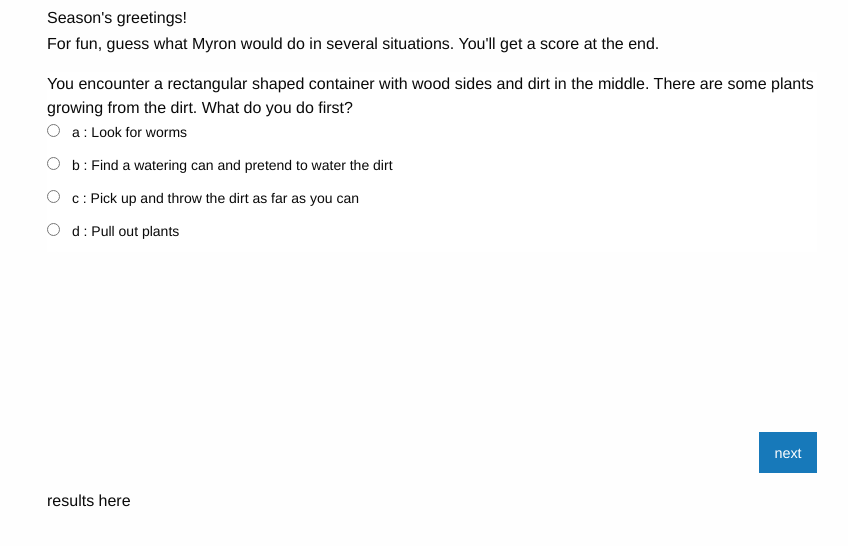
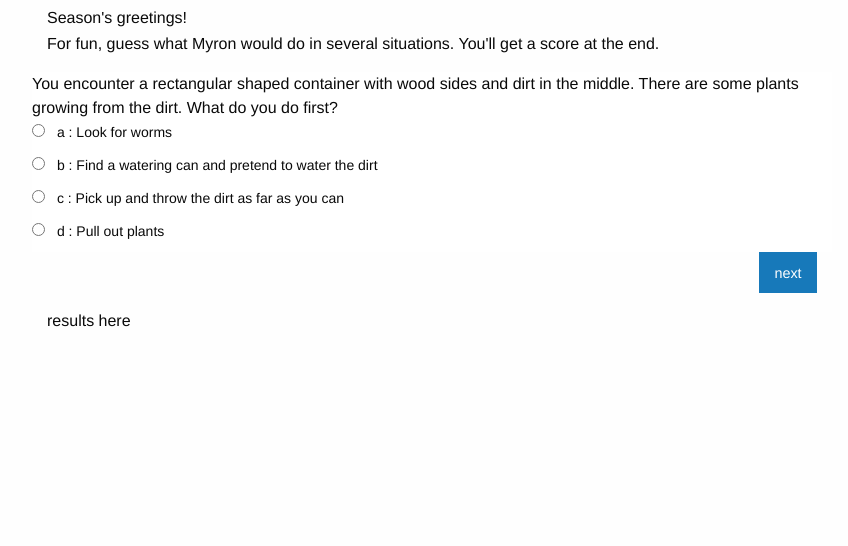
Before and after one commit to mrengy/card2021, a plain HTML site: page index.html in a window 1280 px wide. Shown: the part 70-616 px from the top of the page, without its empty margins (8-856 px from the left). Drawn offline with Linux system fonts and the light colour scheme.

Commit message:
resizing quiz container based on question height

```diff
--- a/css/app.scss
+++ b/css/app.scss
@@ -12,8 +12,13 @@ $color_background: #fff;
   color: $color_wrong;
 }
 
+
+#quiz {
+  position: relative;
+}
+
 .slide {
-  position: relative;
+  position: absolute;
   left: 0px;
   top: 0px;
   width: 100%;
@@ -28,12 +33,6 @@ $color_background: #fff;
   z-index: 2;
 }
 
-.quiz-container {
-  position:relative;
-  height: 200px;
-  margin-top: 3em;
-}
-
 .none{
   display:none;
 }
--- a/js/app.js
+++ b/js/app.js
@@ -117,11 +117,18 @@ $( document ).ready(function() {
   const slides = $('.slide');
   let currentSlide = 0;
 
+  function setQuizHeight(){
+    divHeight = $('.active-slide').height();
+    $('#quiz').css({'height' : divHeight});
+  }
+
   function showSlide(n) {
     //reset classes
     slides[currentSlide].classList.remove('active-slide');
     $('button').removeClass('none');
     slides[n].classList.add('active-slide');
+
+    setQuizHeight();
 
     currentSlide = n;
     if(currentSlide === 0){
@@ -148,4 +155,5 @@ $( document ).ready(function() {
   previousButton.on('click', showPreviousSlide);
   nextButton.on('click', showNextSlide);
   submitButton.on('click', showResults);
+  $(window).resize(setQuizHeight);
 });
```
Also changed, not shown: css/app.css, 1 other file.
